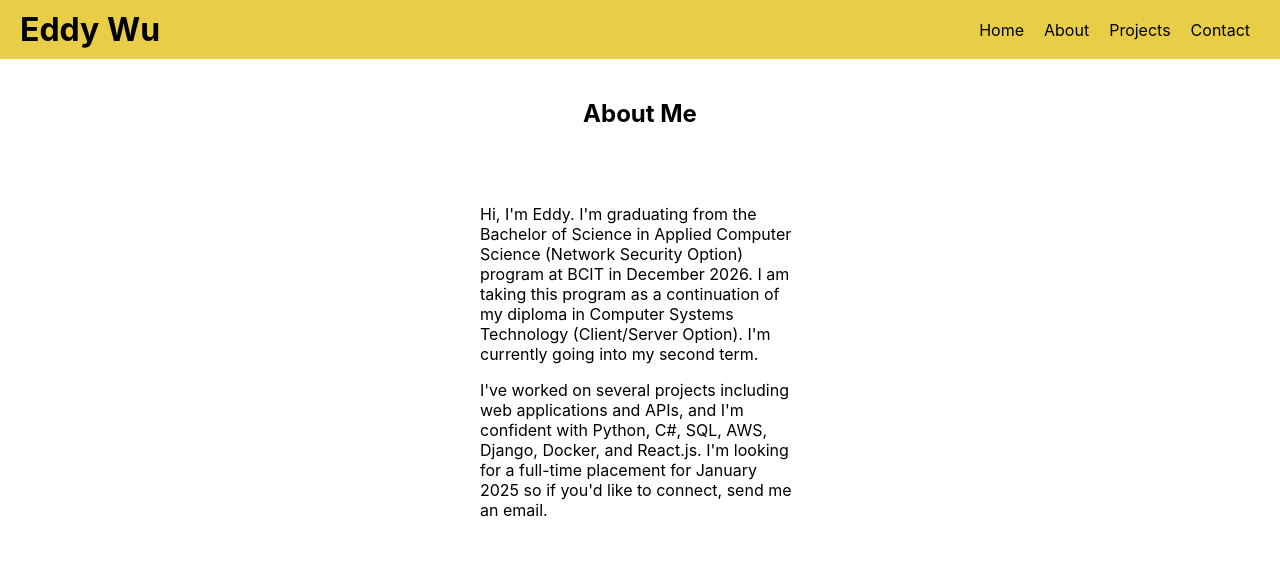
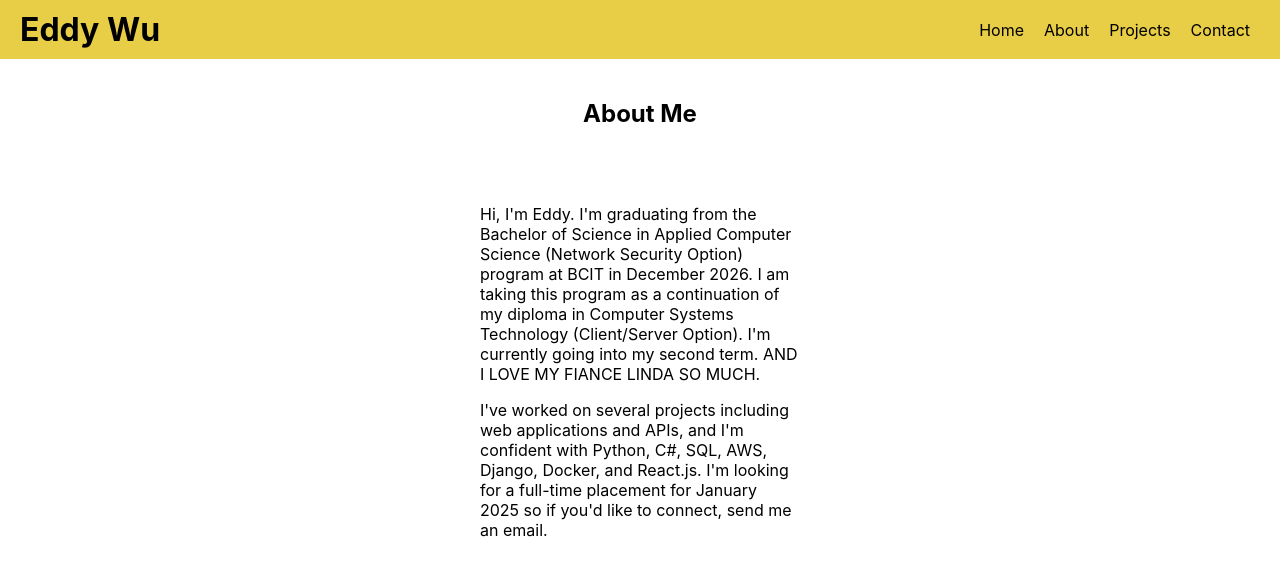
Before and after one commit to wueddyw/eddy-portfolio, a React (Create React App) app: page / in a window 1280 px wide. Shown: the top 576 px of the page. Built offline with nearby package versions, Linux system fonts and the light colour scheme.

Commit message:
another typo

```diff
--- a/src/components/About.js
+++ b/src/components/About.js
@@ -8,7 +8,7 @@ const About = () => {
       <br/>
       <p className="about-content-container">Hi, I'm Eddy. I'm graduating from the Bachelor of Science in Applied Computer Science (Network Security Option)
       program at BCIT in December 2026. I am taking this program as a continuation of my diploma in Computer Systems Technology (Client/Server Option).
-      I'm currently going into my second term.
+      I'm currently going into my second term. AND I LOVE MY FIANCE LINDA SO MUCH.
       </p>
       <p className="about-content-container">
       I've worked on several projects including web applications and APIs, and I'm confident with Python, C#, SQL, AWS, Django, Docker, and React.js.
```
